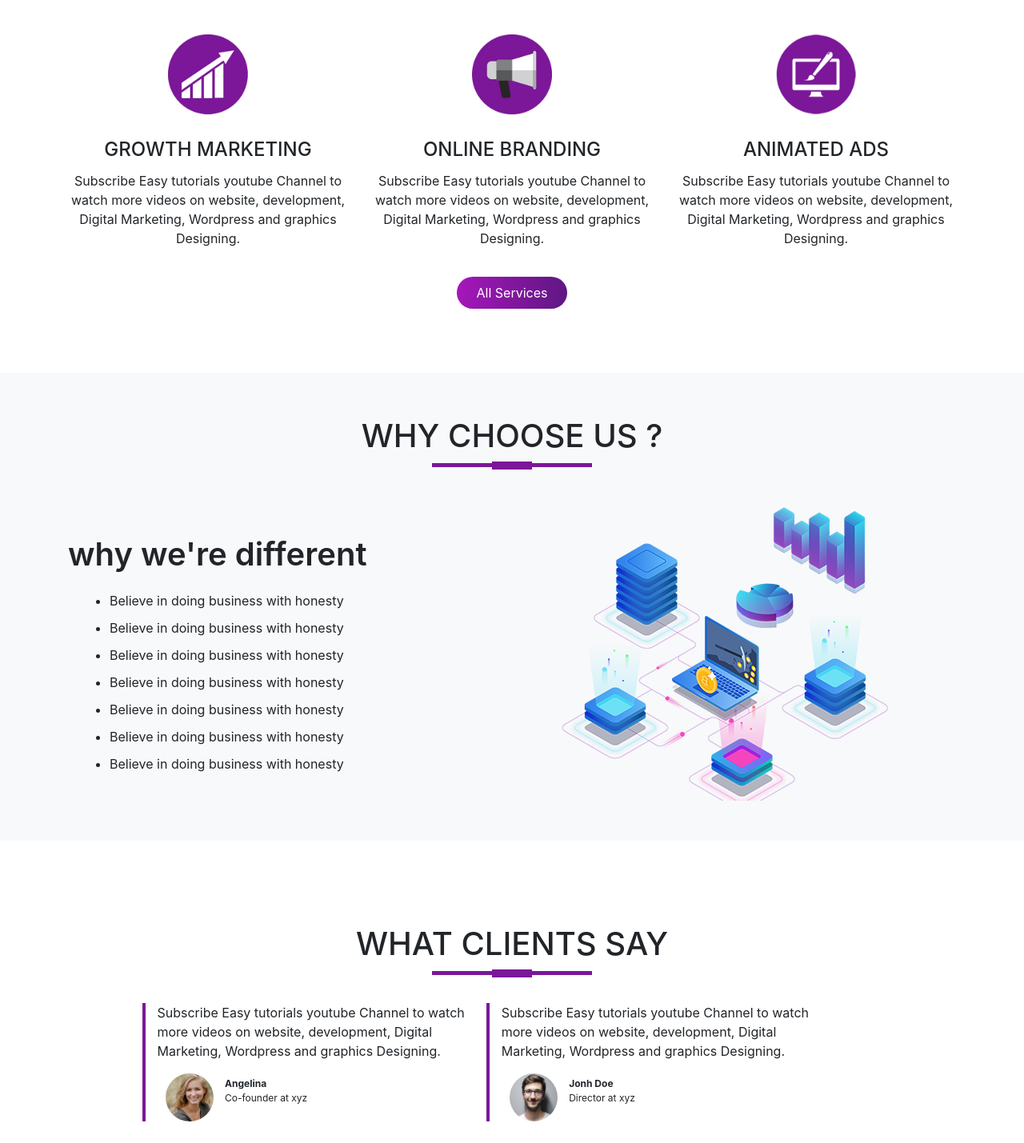
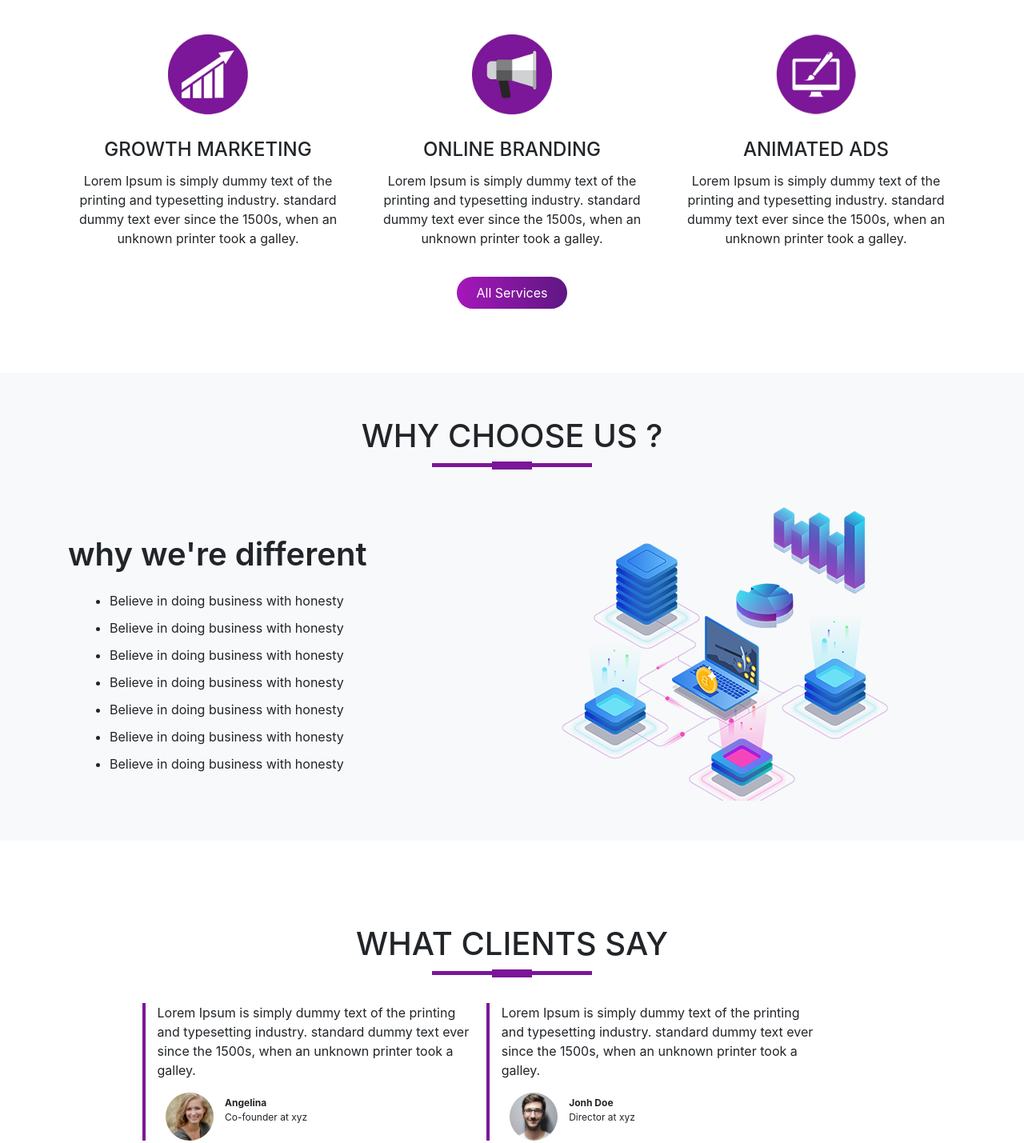
Before and after one commit to Edvunge/Ag-nciaDigital, a plain HTML site: page index.html in a window 1280 px wide. Shown: the part 889-2318 px from the top of the page at 80% size. Drawn offline with nearby package versions, Linux system fonts and the light colour scheme; some packages are replaced by stand-ins of ours; a script that the page names is missing.

Commit message:
second commit

```diff
--- a/index.html
+++ b/index.html
@@ -53,8 +53,8 @@
         <div class="row">
             <div class="col-md-6">
                 <p class="promo-title">Agência Digital</p>
-                <p>subscribe Easy tutorials youtube Channel to watch more videos on website,
-                    development, Digital Marketing, Wordpress and graphics Designing.
+                <p>Lorem Ipsum is simply dummy text of the printing and typesetting industry.
+                    standard dummy text ever since the 1500s, when an unknown printer took a galley.
                 </p>
                 <a href="#"><img src="images/play.png" class="play-btn">Watch tutorials </a>
             </div>
@@ -82,8 +82,8 @@
 <img src="images/service1.png" class="service-img">
 <h4>Growth Marketing</h4>
 <p>
-    Subscribe Easy tutorials  youtube Channel to watch more videos on website,
-    development, Digital Marketing, Wordpress and graphics Designing.
+    Lorem Ipsum is simply dummy text of the printing and typesetting industry.
+    standard dummy text ever since the 1500s, when an unknown printer took a galley.
 </p>
 </div>
 
@@ -91,8 +91,8 @@
     <img src="images/service2.png" class="service-img">
     <h4>Online Branding</h4>
     <p>
-        Subscribe Easy tutorials  youtube Channel to watch more videos on website,
-        development, Digital Marketing, Wordpress and graphics Designing.
+        Lorem Ipsum is simply dummy text of the printing and typesetting industry.
+        standard dummy text ever since the 1500s, when an unknown printer took a galley.
     </p>
     </div>
 
@@ -100,8 +100,8 @@
     <img src="images/service3.png" class="service-img">
     <h4>Animated Ads</h4>
     <p>
-        Subscribe Easy tutorials  youtube Channel to watch more videos on website,
-        development, Digital Marketing, Wordpress and graphics Designing.
+        Lorem Ipsum is simply dummy text of the printing and typesetting industry.
+        standard dummy text ever since the 1500s, when an unknown printer took a galley.
     </p>
     </div>
 </div>
@@ -142,16 +142,16 @@
         <div class="row offset-1">
             <div class="col-md-5 testimonials">
                 <p>
-                    Subscribe Easy tutorials  youtube Channel to watch more videos on website,
-                    development, Digital Marketing, Wordpress and graphics Designing.
+                    Lorem Ipsum is simply dummy text of the printing and typesetting industry.
+                    standard dummy text ever since the 1500s, when an unknown printer took a galley.
                 </p>
                 <img src="images/user1.jpg" alt="">
                 <p class="user-details"><b>Angelina</b><br>Co-founder at xyz</p>
             </div>
             <div class="col-md-5 testimonials">
                 <p>
-                    Subscribe Easy tutorials  youtube Channel to watch more videos on website,
-                    development, Digital Marketing, Wordpress and graphics Designing.
+                    Lorem Ipsum is simply dummy text of the printing and typesetting industry.
+                    standard dummy text ever since the 1500s, when an unknown printer took a galley.
                 </p>
                 <img src="images/user2.jpg" alt="">
                 <p class="user-details"><b>Jonh Doe</b><br>Director at xyz</p>
@@ -185,8 +185,8 @@
             <div class="col-md-4 footer-box">
                 <img src="images/demo-logo.png">
                 <p>
-                    Subscribe Easy tutorials  youtube Channel to watch more videos on website,
-                    development, Digital Marketing, Wordpress and graphics Designing. Press the bell icon to get notifiactins
+                    Lorem Ipsum is simply dummy text of the printing and typesetting industry.
+                    standard dummy text ever since the 1500s, when an unknown printer took a galley.
                 </p>
             </div>
             <div class="col-md-4 footer-box">
```
